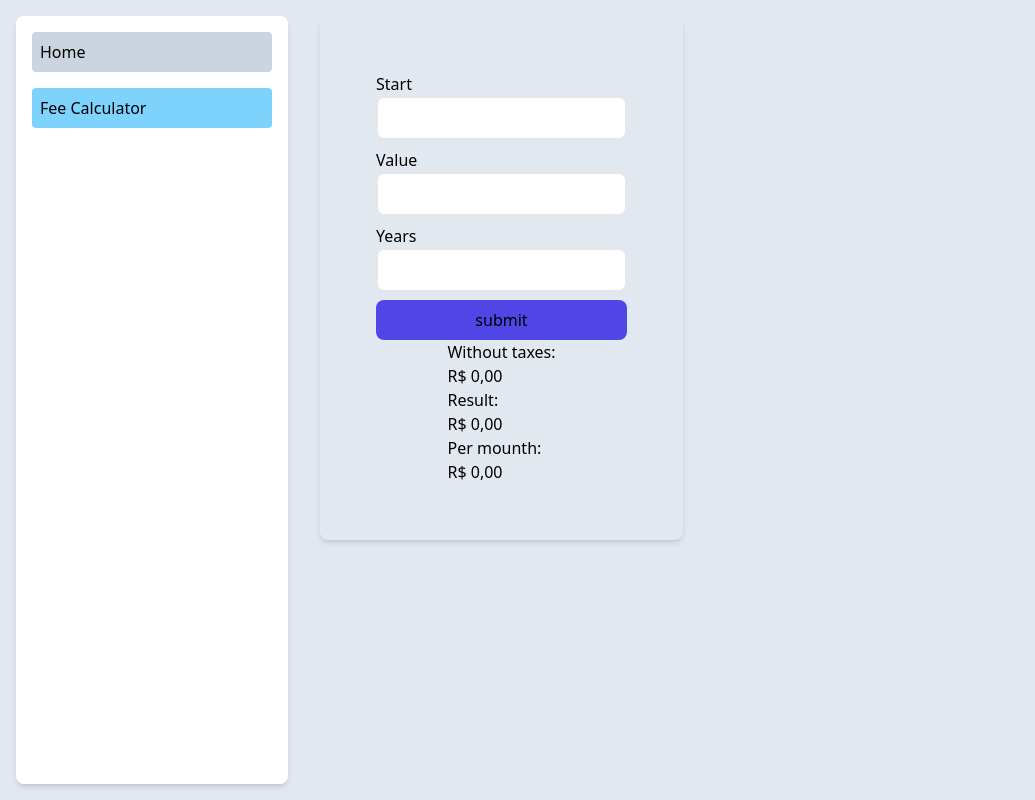
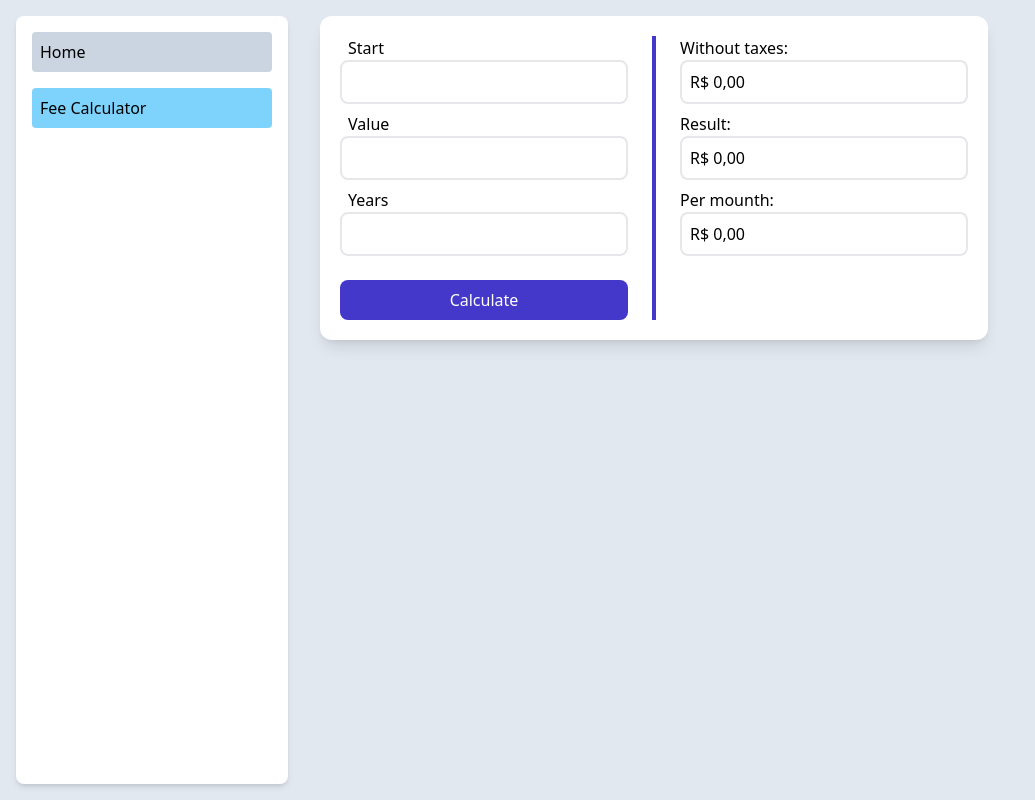
Before and after one commit to carmogui/counting-money, a React (Vite) app: page / in a window 1280 px wide. Both pictures are taken after a click on the element "Fee Calculator". Shown: the whole page, without its empty margins (0-1035 px from the left). Built offline with nearby package versions, Linux system fonts and the light colour scheme.

Commit message:
refactor fee calcultor style

```diff
--- a/src/components/time-fee-calculator/index.tsx
+++ b/src/components/time-fee-calculator/index.tsx
@@ -43,62 +43,85 @@ export function TimeFeeCalculator() {
   }
 
   return (
+    <div className="flex gap-6 shadow-lg p-5 rounded-xl bg-white">
       <form
         onSubmit={handleSubmit}
-      className="flex flex-col items-center rounded-lg shadow-md p-14 rounded-3xl"
+        className="flex flex-col items-center gap-2 w-72"
       >
-      <div className="flex flex-col gap-2">
-        <div>
-          <label htmlFor="start" className="flex">
+        <div className="w-full">
+          <label htmlFor="start" className="flex pl-2">
             Start
           </label>
+
           <input
             id="start"
             name="start"
             type="number"
-            className="p-2 border-solid border-2  rounded-lg focus:border-indigo-600"
+            className="p-2 border-solid border-2  rounded-lg focus:border-indigo-600 w-full"
           />
         </div>
 
-        <div>
-          <label htmlFor="value" className="flex">
+        <div className="w-full">
+          <label htmlFor="value" className="flex pl-2">
             Value
           </label>
+
           <input
             id="value"
             name="value"
             type="number"
-            className="p-2 border-solid border-2 focus:border-indigo-600 rounded-lg"
+            className="p-2 border-solid border-2 focus:border-indigo-600 rounded-lg w-full"
           />
         </div>
 
-        <div>
-          <label htmlFor="years" className="flex">
+        <div className="w-full">
+          <label htmlFor="years" className="flex pl-2">
             Years
           </label>
+
           <input
             id="years"
             name="years"
             type="number"
-            className="p-2 border-solid border-2 focus:border-indigo-600 rounded-lg"
+            className="p-2 border-solid border-2 focus:border-indigo-600 rounded-lg w-full"
           />
         </div>
 
-        <button type="submit" className="p-2 bg-indigo-600 rounded-lg">
-          submit
+        <button
+          type="submit"
+          className="p-2 bg-indigo-700 rounded-lg text-white font-medium mt-4 w-full"
+        >
+          Calculate
         </button>
+      </form>
+
+      <div className="flex bg-indigo-700 w-1" />
+
+      <div className="flex flex-col gap-2 w-72">
+        <div className="flex flex-col">
+          <p>Without taxes:</p>
+
+          <span className="border-solid border-2 p-2 rounded-lg">
+            {formatCurrency(result.withoutTaxes)}
+          </span>
         </div>
 
-      <div>
-        <p>Without taxes:</p>
-        <span>{formatCurrency(result.withoutTaxes)}</span>
+        <div className="flex flex-col">
+          <p>Result:</p>
 
-        <p>Result:</p>
-        <span>{formatCurrency(result.total)}</span>
+          <span className="border-solid border-2 p-2 rounded-lg">
+            {formatCurrency(result.total)}
+          </span>
+        </div>
 
+        <div className="flex flex-col">
           <p>Per mounth:</p>
-        <span>{formatCurrency(addTaxes(result.total) - result.total)}</span>
+
+          <span className="border-solid border-2 p-2 rounded-lg">
+            {formatCurrency(addTaxes(result.total) - result.total)}
+          </span>
         </div>
-    </form>
+      </div>
+    </div>
   );
 }
```
Lines whose indentation alone changed are shown as unchanged.
